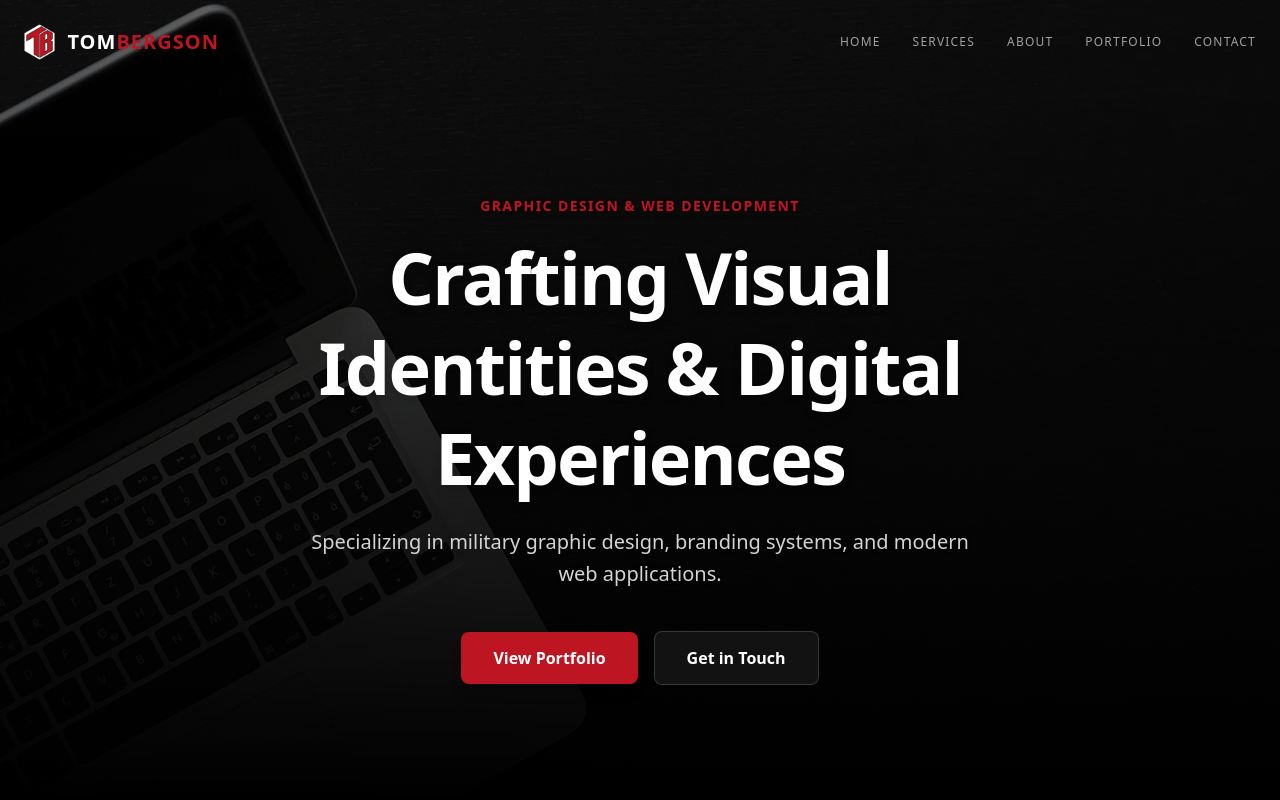
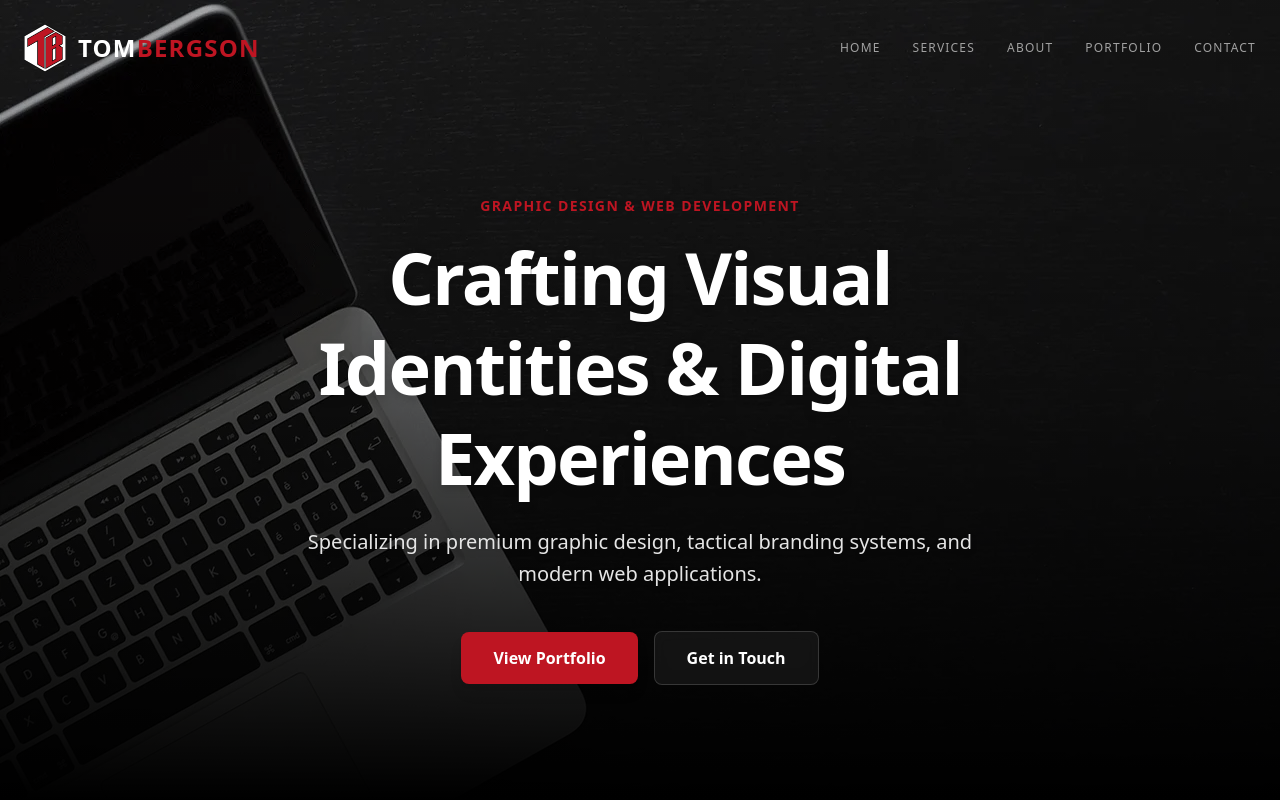
Before and after one commit to tombergson/tom-bergson-portfolio-next.js, a Next.js app: page / in a window 1280 px wide. Shown: the top 800 px of the page. Built offline with nearby package versions, Linux system fonts and the light colour scheme.

Commit message:
style: poprawa logo w nagłówku, rozjaśnienie tła hero i zmiana koloru zaznaczania tekstu

```diff
--- a/app/globals.css
+++ b/app/globals.css
@@ -5,6 +5,16 @@
   --color-[#9e101b]: #9e101b;
   --color-brand-red: #BE1522;
   --color-brand-hover: #9e101b;
+}
+
+::selection {
+  background-color: #BE1522 !important;
+  color: #ffffff !important;
+}
+
+::-moz-selection {
+  background-color: #BE1522 !important;
+  color: #ffffff !important;
 }
 
 :root {
@@ -18,7 +28,6 @@
   }
 }
 
-/* Wymuszenie kolorów klasami pomocniczymi */
 .bg-brand {
   background-color: #BE1522 !important;
 }
--- a/components/Header.tsx
+++ b/components/Header.tsx
@@ -37,12 +37,12 @@ export default function Header() {
           <Image
             src="/images/FB-logo-white_fill.webp"
             alt="Tom Bergson Logo"
-            width={140}
-            height={40}
+            width={180}
+            height={52}
             priority
-            className="h-9 w-auto object-contain transition-transform duration-200 group-hover:scale-105"
+            className="h-12 w-auto object-contain transition-transform duration-200 group-hover:scale-105"
           />
-          <span className="text-xl font-bold tracking-wider text-white">
+          <span className="text-2xl font-bold tracking-wider text-white">
             TOM<span className="text-brand">BERGSON</span>
           </span>
         </Link>
--- a/components/Hero.tsx
+++ b/components/Hero.tsx
@@ -4,8 +4,8 @@ import Image from "next/image";
 export default function Hero() {
   return (
     <section id="home" className="min-h-screen flex items-center justify-center pt-20 relative overflow-hidden bg-black">
-      {/* Background Image */}
-      <div className="absolute inset-0 z-0 opacity-65">
+      {/* Background Image - Rozjaśniony obrazek (opacity-85) */}
+      <div className="absolute inset-0 z-0 opacity-85">
         <Image
           src="/images/background.webp"
           alt="Hero background"
@@ -15,8 +15,8 @@ export default function Hero() {
         />
       </div>
 
-      {/* Gradient overlay */}
-      <div className="absolute inset-0 bg-gradient-to-b from-black/40 via-black/70 to-black z-10" />
+      {/* Lżejszy gradient overlay (grafika w tle mocniej widoczna) */}
+      <div className="absolute inset-0 bg-gradient-to-b from-black/20 via-black/50 to-black z-10" />
 
       <div className="max-w-4xl mx-auto px-6 text-center relative z-20">
         <h2 className="text-brand font-bold tracking-widest uppercase mb-4 text-xs md:text-sm drop-shadow-md">
@@ -25,14 +25,14 @@ export default function Hero() {
         <h1 className="text-4xl md:text-7xl font-extrabold tracking-tight text-white mb-6 leading-tight drop-shadow-lg">
           Crafting Visual Identities & Digital Experiences
         </h1>
-        <p className="text-neutral-300 text-base md:text-xl max-w-2xl mx-auto mb-10 leading-relaxed drop-shadow-sm">
-          Specializing in military graphic design, branding systems, and modern web applications.
+        <p className="text-neutral-200 text-base md:text-xl max-w-2xl mx-auto mb-10 leading-relaxed drop-shadow-md">
+          Specializing in premium graphic design, tactical branding systems, and modern web applications.
         </p>
 
         <div className="flex flex-col sm:flex-row items-center justify-center gap-4">
           <Link
             href="#portfolio"
-            className="w-full sm:w-auto px-8 py-3.5 bg-brand text-white font-bold rounded-lg transition-all shadow-lg"
+            className="w-full sm:w-auto px-8 py-3.5 bg-brand text-white font-bold rounded-lg transition-all shadow-lg hover:shadow-[#BE1522]/40"
           >
             View Portfolio
           </Link>
```
